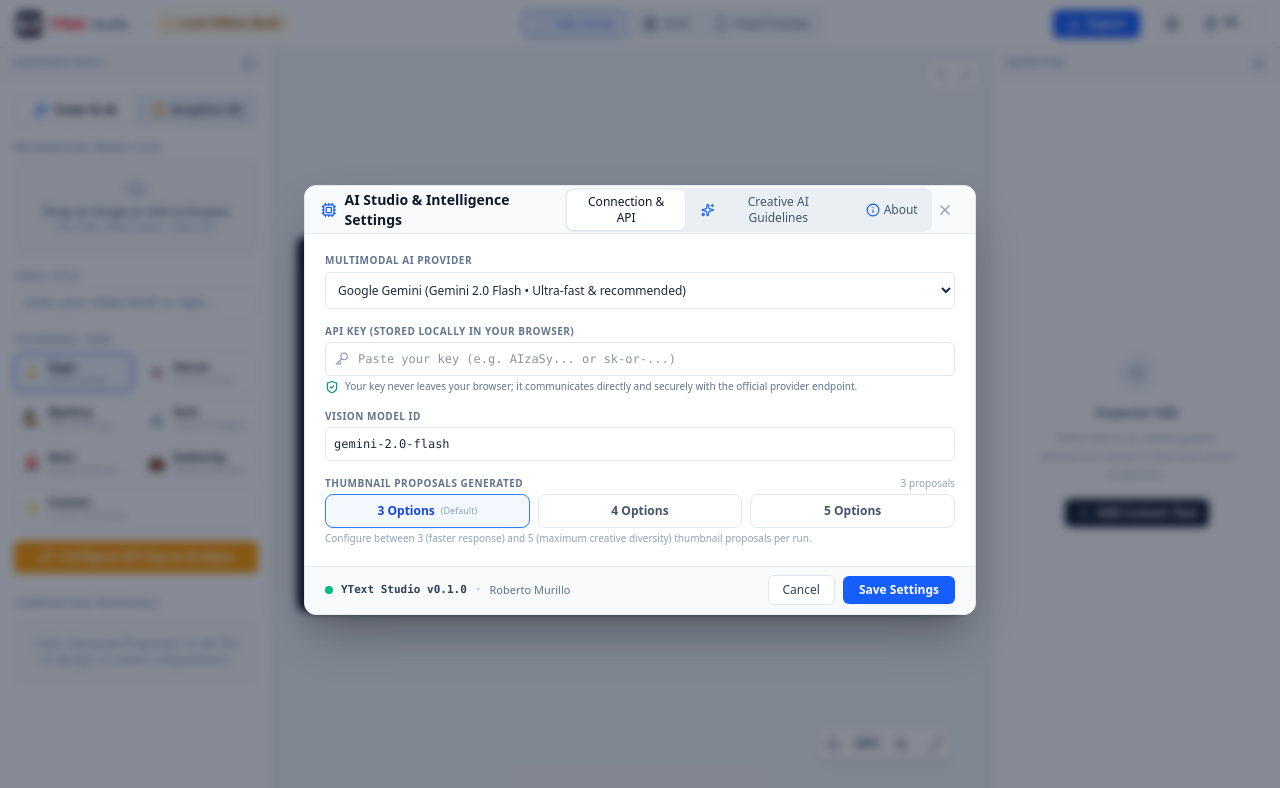
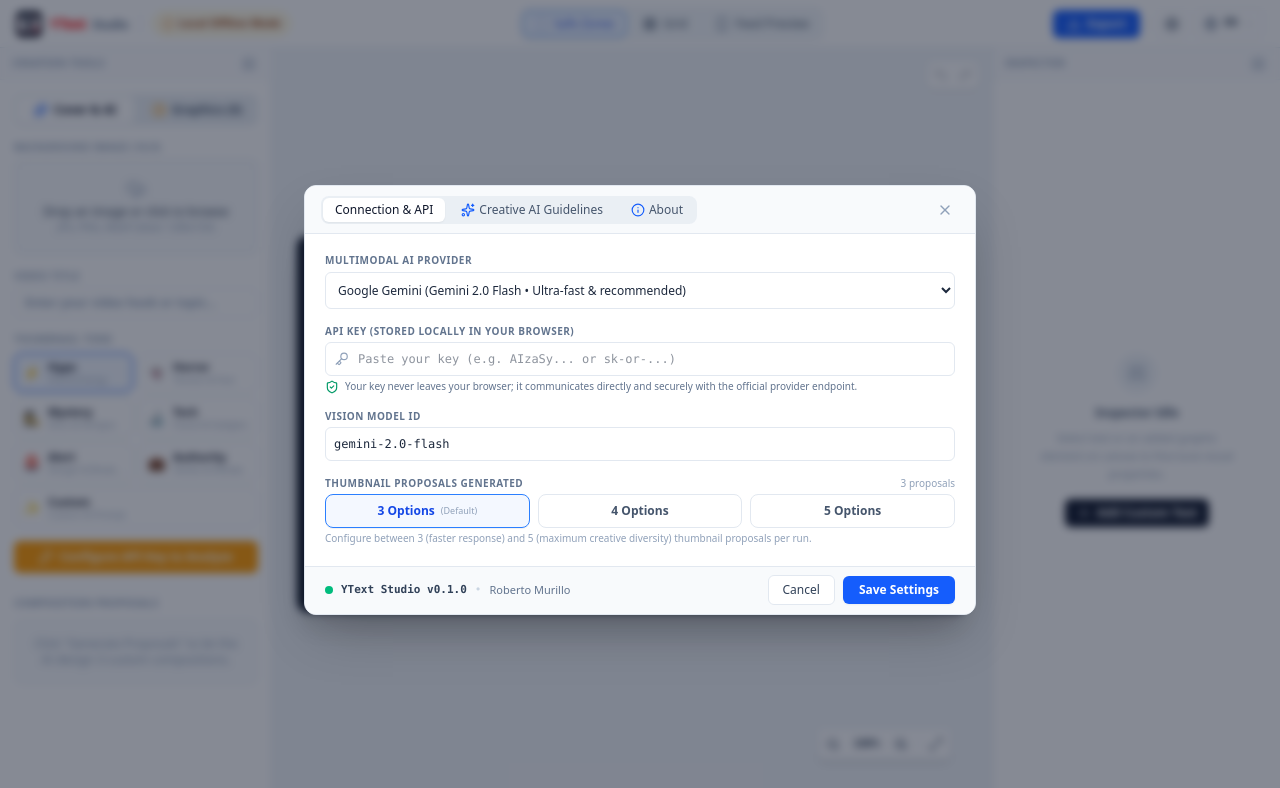
Before and after one commit to jrmurillom/YText-Studio, a React (Vite) app: page / in a window 1280 px wide. Both pictures are taken after a click on the button "Local Offline Mode". Shown: the top 788 px of the page. Built offline with nearby package versions, Linux system fonts and the light colour scheme; a web font is replaced by a local one.

Commit message:
fix(settings): clean modal header and enforce clean release naming

```diff
--- a/src/components/modals/SettingsModal.tsx
+++ b/src/components/modals/SettingsModal.tsx
@@ -1,7 +1,7 @@
 import React, { useState, useEffect } from 'react';
 import { LMMConfig, LMMProviderType } from '@/types';
 import { DEFAULT_LMM_SYSTEM_PROMPT } from '@/core/lmm/types';
-import { X, Key, Cpu, ShieldCheck, Sparkles, Info, ExternalLink, Mail, Copy, Check } from 'lucide-react';
+import { X, Key, ShieldCheck, Sparkles, Info, ExternalLink, Mail, Copy, Check } from 'lucide-react';
 import { useTranslation } from '@/i18n';
 import { BrandLogo } from '../common/BrandLogo';
 import { APP_VERSION } from '@/config/version';
@@ -64,11 +64,6 @@ export const SettingsModal: React.FC<SettingsModalProps> = ({
       <div className="w-full max-w-2xl bg-white rounded-xl shadow-2xl border border-slate-200 overflow-hidden flex flex-col max-h-[90vh]">
         {/* Header */}
         <div className="h-12 border-b border-slate-200 px-4 flex items-center justify-between bg-slate-50 shrink-0">
-          <div className="flex items-center gap-2">
-            <Cpu className="w-4 h-4 text-blue-600" />
-            <span className="font-bold text-sm text-slate-900">{t('settings.modalTitle')}</span>
-          </div>
-
           <div className="flex items-center gap-1 bg-slate-200/60 p-0.5 rounded-lg text-xs">
             <button
               onClick={() => setActiveTab('connection')}
```
